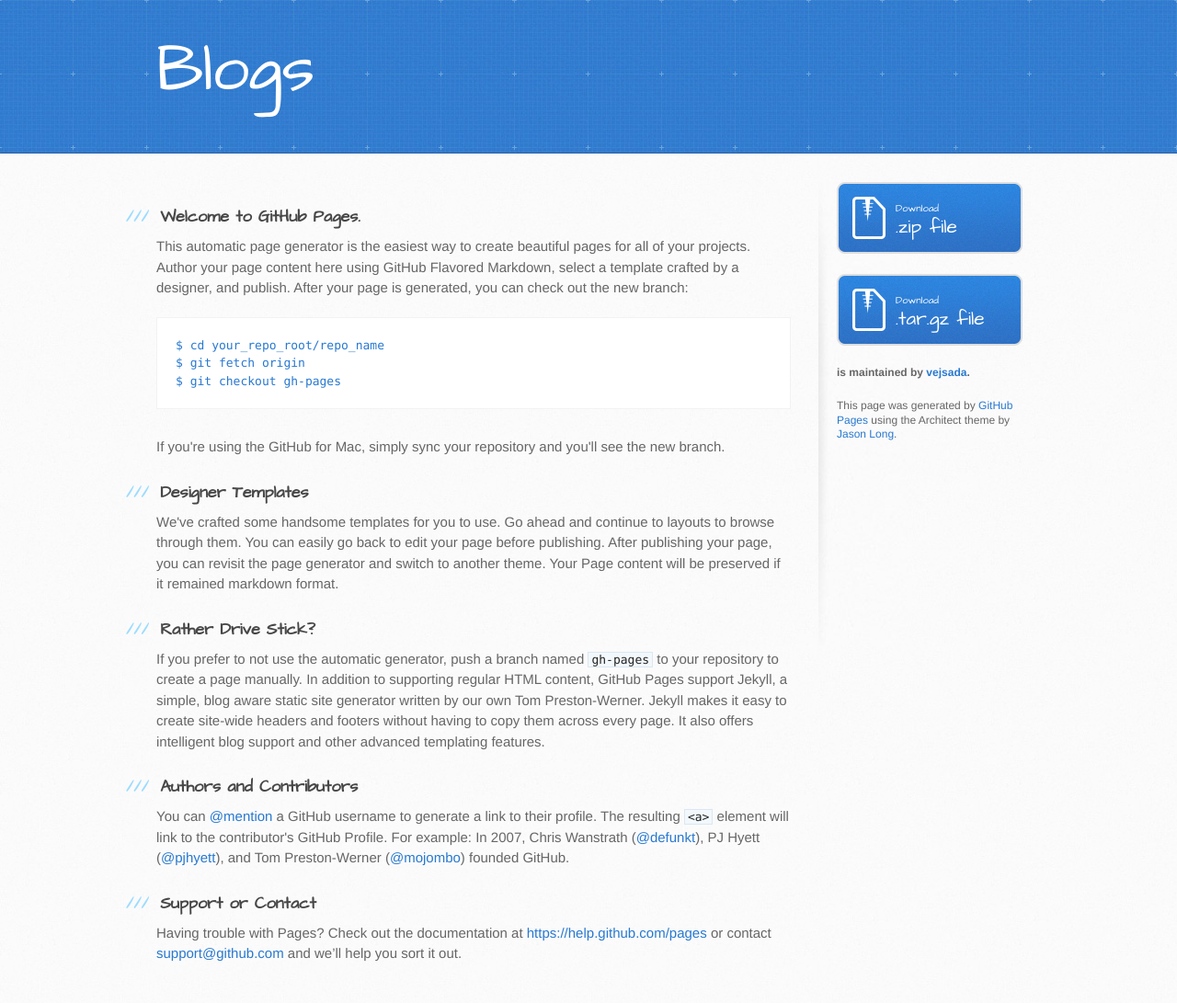
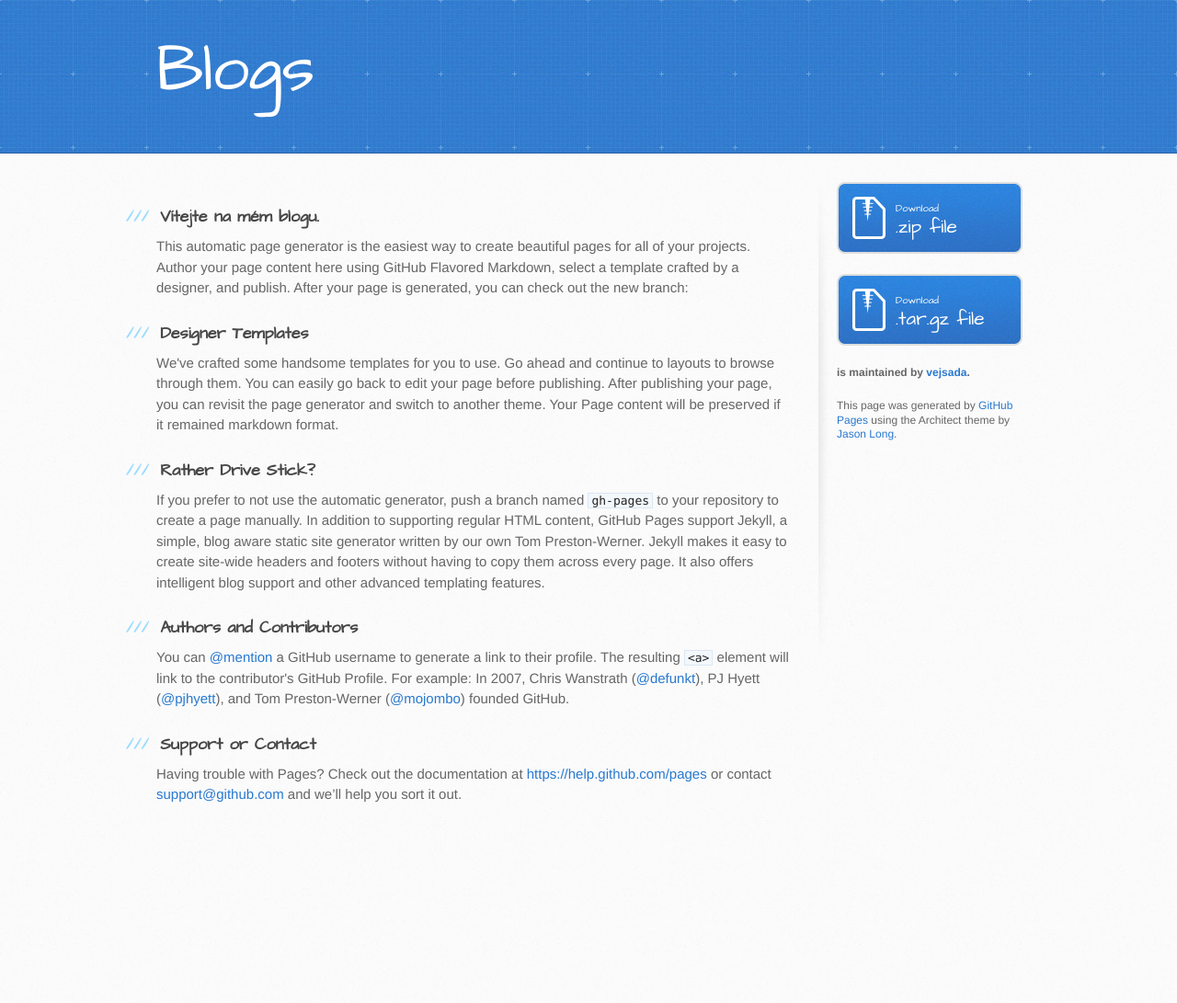
Before and after one commit to vejsada/blog, a Jekyll site: the page index.html, which Jekyll copies as it is, in a window 1280 px wide. Shown: the whole page at 92% size. Built offline with Jekyll 4.4.1, drawn with Linux system fonts in a browser that asks for light colours; after the commit the page ends 918 px from its top, so only the background shows below that.

Commit message:
uprava 13:25
vitehte

```diff
--- a/index.html
+++ b/index.html
@@ -29,16 +29,14 @@
       <div class="inner clearfix">
         <section id="main-content">
           <h3>
-<a id="welcome-to-github-pages" class="anchor" href="#welcome-to-github-pages" aria-hidden="true"><span class="octicon octicon-link"></span></a>Welcome to GitHub Pages.</h3>
+<a id="welcome-to-github-pages" class="anchor" href="#welcome-to-github-pages" aria-hidden="true"><span class="octicon octicon-link"></span></a>Vítejte na mém blogu.</h3>
 
 <p>This automatic page generator is the easiest way to create beautiful pages for all of your projects. Author your page content here using GitHub Flavored Markdown, select a template crafted by a designer, and publish. After your page is generated, you can check out the new branch:</p>
 
-<pre><code>$ cd your_repo_root/repo_name
+<!-- <pre><code>$ cd your_repo_root/repo_name
 $ git fetch origin
 $ git checkout gh-pages
-</code></pre>
-
-<p>If you're using the GitHub for Mac, simply sync your repository and you'll see the new branch.</p>
+</code></pre>-->
 
 <h3>
 <a id="designer-templates" class="anchor" href="#designer-templates" aria-hidden="true"><span class="octicon octicon-link"></span></a>Designer Templates</h3>
```
